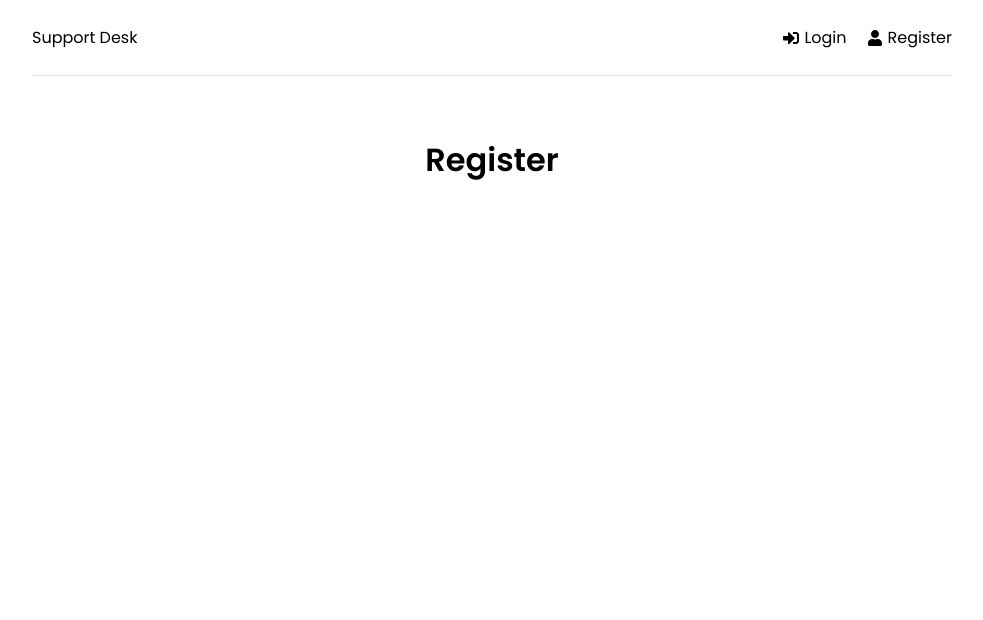
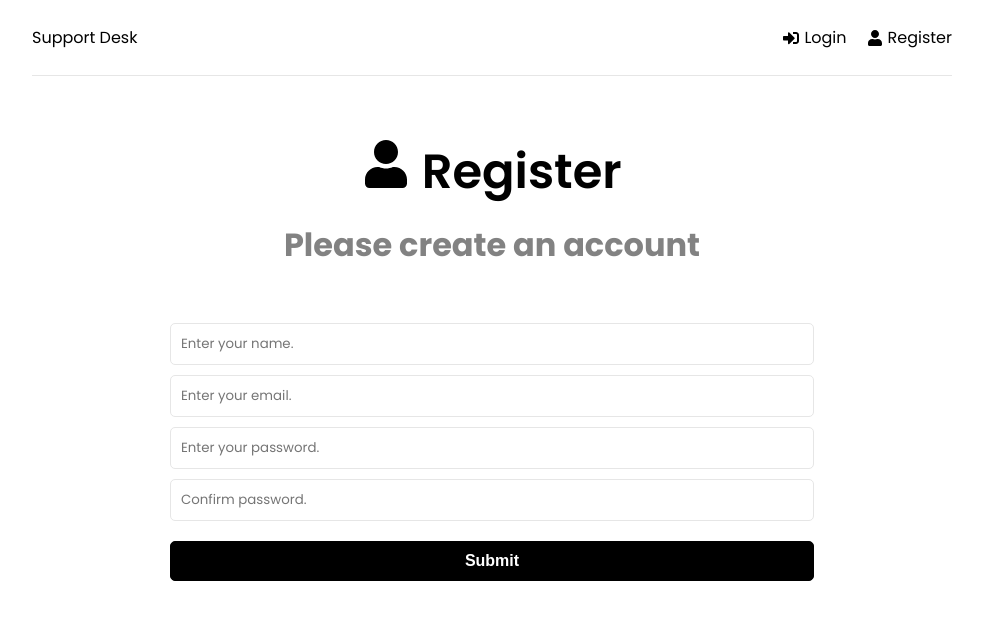
Before and after one commit to shihedelong/support-desk, a React (Create React App) app in the folder frontend/: page /register in a window 1280 px wide. Shown: the top 620 px of the page, without its empty margins (148-1131 px from the left). Built offline with nearby package versions, Linux system fonts and the light colour scheme.

Commit message:
Home, Login & Register UI

```diff
--- a/frontend/src/App.js
+++ b/frontend/src/App.js
@@ -4,6 +4,8 @@
 import Login from './pages/Login'
 import Register from './pages/Register'
 import Header from './components/Header'
+import { ToastContainer } from 'react-toastify'
+import 'react-toastify/dist/ReactToastify.css'
 
 function App() {
   return (
@@ -19,6 +21,7 @@
           </Routes>
         </div>
       </Router>
+      <ToastContainer />
     </>
   )
 }
--- a/frontend/src/pages/Home.jsx
+++ b/frontend/src/pages/Home.jsx
@@ -1,9 +1,22 @@
 import React, { Component } from 'react'
+import { Link } from 'react-router-dom'
+import { FaQuestionCircle, FaTicketAlt } from 'react-icons/fa'
+
 function Home() {
   return (
-    <div>
-      <h1>Home</h1>
-    </div>
+    <>
+      <section className='heading'>
+        <h1>What do you need help with? </h1>
+      </section>
+
+      <Link to='/new-ticket' className='btn btn-reverse btn-block'>
+        <FaQuestionCircle /> Create New Tickect
+      </Link>
+
+      <Link to='/ticket' className='btn  btn-block'>
+        <FaTicketAlt /> View My Tickets
+      </Link>
+    </>
   )
 }
 
--- a/frontend/src/pages/Login.jsx
+++ b/frontend/src/pages/Login.jsx
@@ -1,9 +1,66 @@
 import React, { Component } from 'react'
+import { useState } from 'react'
+import { FaSignInAlt } from 'react-icons/fa'
+import { toast } from 'react-toastify'
+
 function Login() {
+  const [formData, setFormData] = useState({
+    email: '',
+    password: '',
+  })
+
+  const { email, password } = formData
+
+  const onChange = (e) => {
+    setFormData((prevState) => ({
+      ...prevState,
+      [e.target.name]: e.target.value,
+    }))
+  }
+
+  const onSubmit = (e) => {
+    e.preventDefault()
+  }
+
   return (
-    <div>
-      <h1>Login</h1>
-    </div>
+    <>
+      <section className='heading'>
+        <h1>
+          <FaSignInAlt /> Login
+        </h1>
+        <p>Please log in to get support</p>
+      </section>
+
+      <section className='form'>
+        <form onSubmit={onSubmit}>
+          <div className='form-group'>
+            <input
+              type='email'
+              className='form-control'
+              id='email'
+              name='email'
+              value={email}
+              onChange={onChange}
+              placeholder='Enter your email.'
+              required
+            />
+            <input
+              type='password'
+              className='form-control'
+              id='password'
+              name='password'
+              value={password}
+              onChange={onChange}
+              placeholder='Enter your password.'
+              required
+            />
+          </div>
+          <div className='form-group'>
+            <button className='btn btn-block'>Submit</button>
+          </div>
+        </form>
+      </section>
+    </>
   )
 }
 
--- a/frontend/src/pages/Register.jsx
+++ b/frontend/src/pages/Register.jsx
@@ -1,9 +1,92 @@
 import React, { Component } from 'react'
+import { useState } from 'react'
+import { FaUser } from 'react-icons/fa'
+import { toast } from 'react-toastify'
+
 function Register() {
+  const [formData, setFormData] = useState({
+    name: '',
+    email: '',
+    password: '',
+    password2: '',
+  })
+
+  const { name, email, password, password2 } = formData
+
+  const onChange = (e) => {
+    setFormData((prevState) => ({
+      ...prevState,
+      [e.target.name]: e.target.value,
+    }))
+  }
+
+  const onSubmit = (e) => {
+    e.preventDefault()
+
+    if (password !== password2) {
+      toast.error('Passwords are not match')
+    }
+  }
+
   return (
-    <div>
-      <h1>Register</h1>
-    </div>
+    <>
+      <section className='heading'>
+        <h1>
+          <FaUser /> Register
+        </h1>
+        <p>Please create an account</p>
+      </section>
+
+      <section className='form'>
+        <form onSubmit={onSubmit}>
+          <div className='form-group'>
+            <input
+              type='text'
+              className='form-control'
+              id='name'
+              name='name'
+              value={name}
+              onChange={onChange}
+              placeholder='Enter your name.'
+              required
+            />
+            <input
+              type='email'
+              className='form-control'
+              id='email'
+              name='email'
+              value={email}
+              onChange={onChange}
+              placeholder='Enter your email.'
+              required
+            />
+            <input
+              type='password'
+              className='form-control'
+              id='password'
+              name='password'
+              value={password}
+              onChange={onChange}
+              placeholder='Enter your password.'
+              required
+            />
+            <input
+              type='password'
+              className='form-control'
+              id='password2'
+              name='password2'
+              value={password2}
+              onChange={onChange}
+              placeholder='Confirm password.'
+              required
+            />
+          </div>
+          <div className='form-group'>
+            <button className='btn btn-block'>Submit</button>
+          </div>
+        </form>
+      </section>
+    </>
   )
 }
 
```
